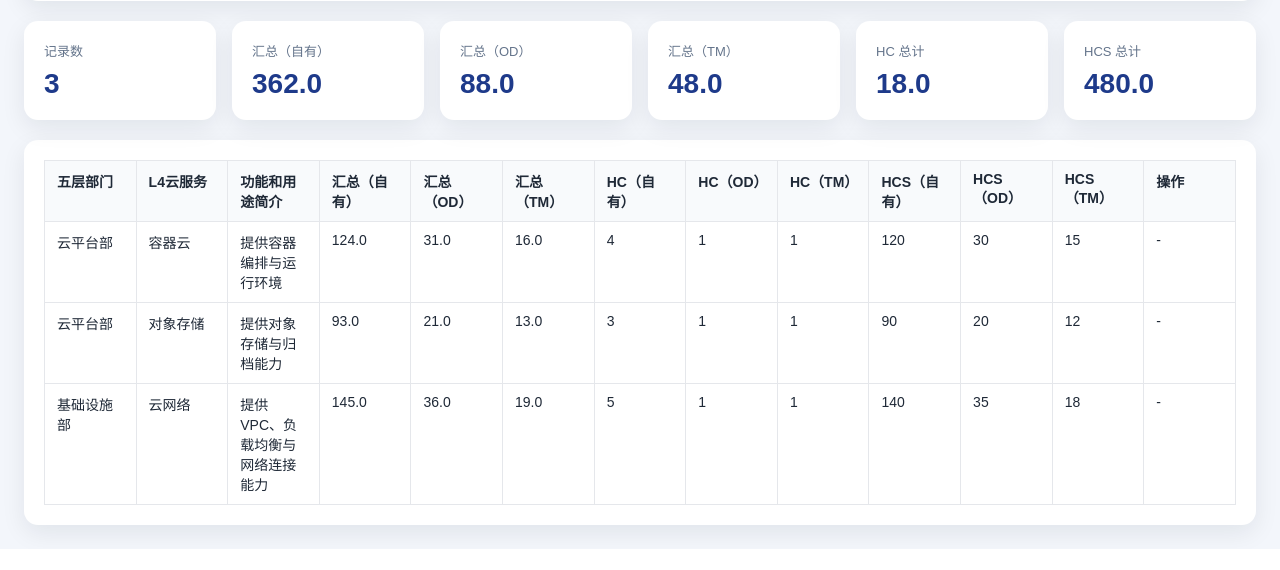
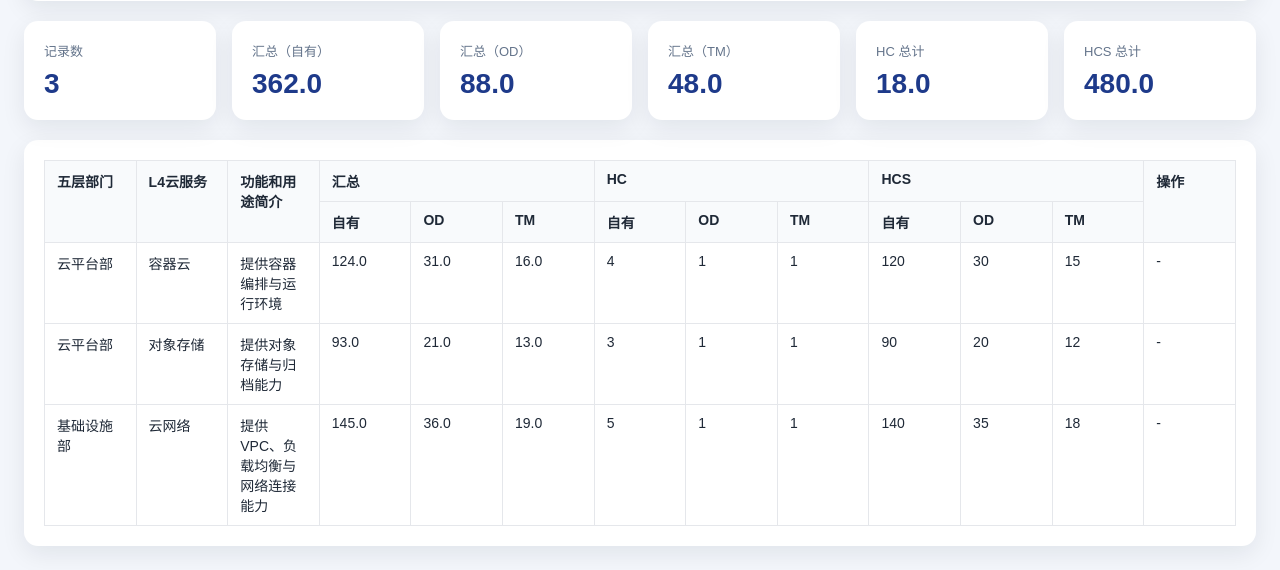
Before and after one commit to Mingkun/BeWin, a Flask app: page /views/cloud-service-view in a window 1280 px wide. Shown: the part 268-838 px from the top of the page. Before the commit the page ends 817 px from the top, so only its background shows below. Run offline with Flask 3, Linux system fonts and the light colour scheme; data comes from the database, SQL or seed files in the repository.

Commit message:
优化云服务视图表格分组表头

```diff
--- a/templates/cloud_service_view.html
+++ b/templates/cloud_service_view.html
@@ -85,19 +85,24 @@
         <table class="data-table">
           <thead>
             <tr>
-              <th>五层部门</th>
-              <th>L4云服务</th>
-              <th>功能和用途简介</th>
-              <th>汇总（自有）</th>
-              <th>汇总（OD）</th>
-              <th>汇总（TM）</th>
-              <th>HC（自有）</th>
-              <th>HC（OD）</th>
-              <th>HC（TM）</th>
-              <th>HCS（自有）</th>
-              <th>HCS（OD）</th>
-              <th>HCS（TM）</th>
-              <th>操作</th>
+              <th rowspan="2">五层部门</th>
+              <th rowspan="2">L4云服务</th>
+              <th rowspan="2">功能和用途简介</th>
+              <th colspan="3">汇总</th>
+              <th colspan="3">HC</th>
+              <th colspan="3">HCS</th>
+              <th rowspan="2">操作</th>
+            </tr>
+            <tr>
+              <th>自有</th>
+              <th>OD</th>
+              <th>TM</th>
+              <th>自有</th>
+              <th>OD</th>
+              <th>TM</th>
+              <th>自有</th>
+              <th>OD</th>
+              <th>TM</th>
             </tr>
           </thead>
           <tbody>
```
